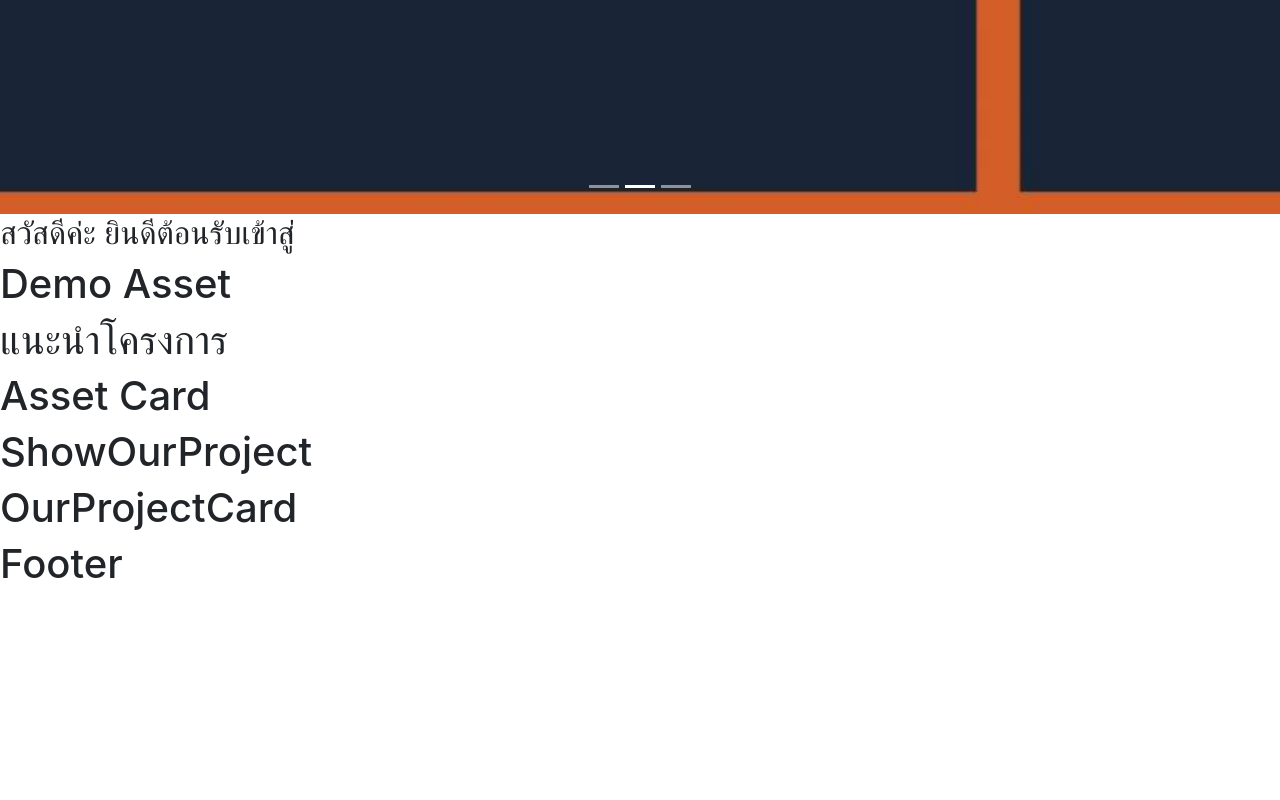
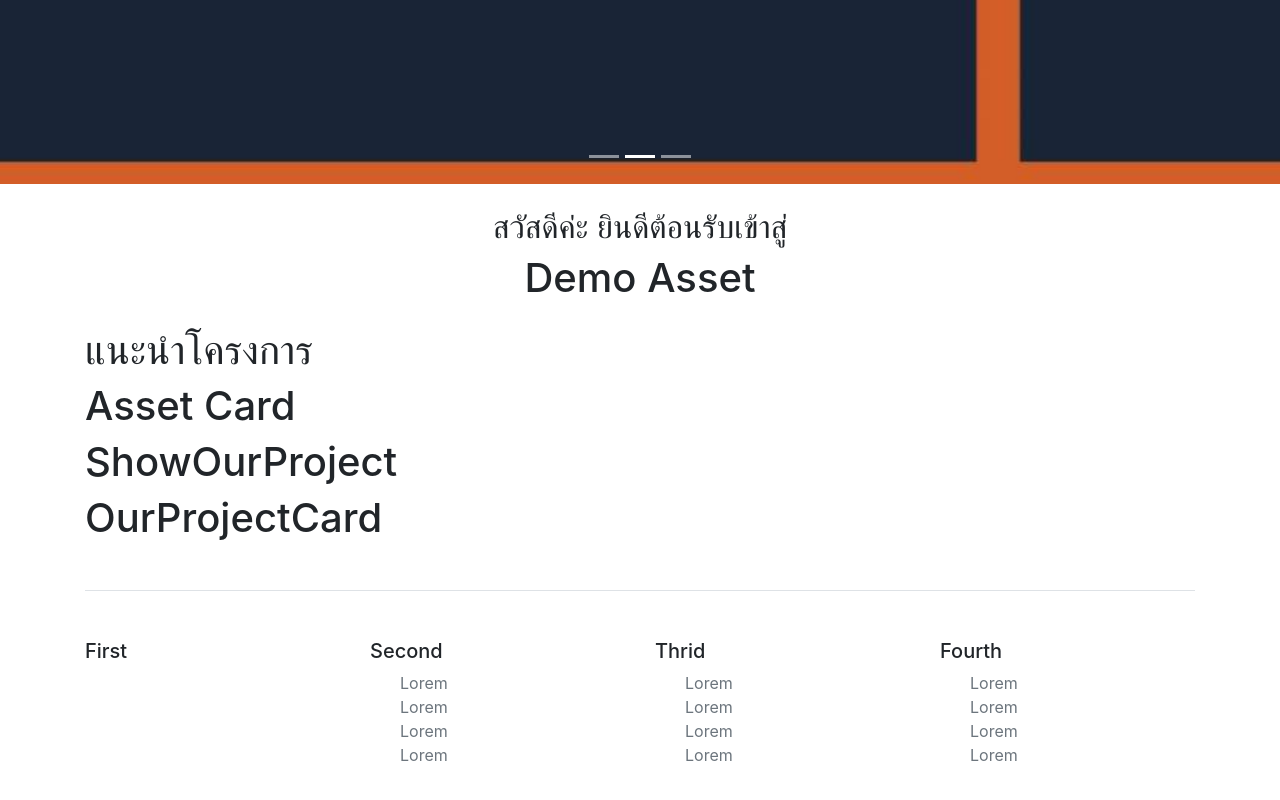
Before and after one commit to romncn/Demo-Asset, a React (Create React App) app: page /Home in a window 1280 px wide. Shown: the part 834-1634 px from the top of the page. Before the commit the page ends 1452 px from the top, so only its background shows below. Built offline with nearby package versions, Linux system fonts and the light colour scheme.

Commit message:
[+] Create Footer

```diff
--- a/src/View/Home.js
+++ b/src/View/Home.js
@@ -15,6 +15,7 @@
             <div className="Carousel-Slide">
                 <Carousel></Carousel>
             </div>
+            <div className="container">
                 <div className="Welcome-page">
                     <WelcomePage></WelcomePage>
                 </div>
@@ -28,6 +29,7 @@
                     <Footer></Footer>
                 </div>
             </div>
+        </div>
     )
 }
 
--- a/src/components/Footer.js
+++ b/src/components/Footer.js
@@ -2,9 +2,64 @@
 
 function Footer() {
     return (
-        <div>
-           <h1>Footer</h1>
-        </div>
+        <footer class="pt-4 my-md-5 pt-md-5 border-top">
+            <div className="row">
+                <div className="col-12 col-md">
+                    <h5>First</h5>
+                </div>
+                <div className="col-6 col-md">
+                    <h5>Second</h5>
+                    <ul className="list-unstyled text-small">
+                        <li>
+                            <a className="text-muted" href="#">Lorem</a>
+                        </li>
+                        <li>
+                            <a className="text-muted" href="#">Lorem</a>
+                        </li>
+                        <li>
+                            <a className="text-muted" href="#">Lorem</a>
+                        </li>
+                        <li>
+                            <a className="text-muted" href="#">Lorem</a>
+                        </li>
+                    </ul>
+                </div>
+                <div className="col-6 col-md">
+                    <h5>Thrid</h5>
+                    <ul className="list-unstyled text-small">
+                        <li>
+                            <a className="text-muted" href="#">Lorem</a>
+                        </li>
+                        <li>
+                            <a className="text-muted" href="#">Lorem</a>
+                        </li>
+                        <li>
+                            <a className="text-muted" href="#">Lorem</a>
+                        </li>
+                        <li>
+                            <a className="text-muted" href="#">Lorem</a>
+                        </li>
+                    </ul>
+                </div>
+                <div className="col-6 col-md">
+                    <h5>Fourth</h5>
+                    <ul className="list-unstyled text-small">
+                        <li>
+                            <a className="text-muted" href="#">Lorem</a>
+                        </li>
+                        <li>
+                            <a className="text-muted" href="#">Lorem</a>
+                        </li>
+                        <li>
+                            <a className="text-muted" href="#">Lorem</a>
+                        </li>
+                        <li>
+                            <a className="text-muted" href="#">Lorem</a>
+                        </li>
+                    </ul>
+                </div>
+            </div>
+        </footer>
     )
 }
 
--- a/src/components/ShowComponents/WelcomePage.js
+++ b/src/components/ShowComponents/WelcomePage.js
@@ -2,7 +2,7 @@
 
 function WelcomePage() {
     return (
-        <div>
+        <div className="text-center my-4">
             <h2>สวัสดีค่ะ ยินดีต้อนรับเข้าสู่</h2>
             <h1>Demo Asset</h1>
         </div>
--- a/src/css/App.css
+++ b/src/css/App.css
@@ -1,6 +1,3 @@
-body {
-    margin: 30px 0px;
-}
 .navbar-default .navbar-nav > li.dropdown:hover > a,
 .navbar-default .navbar-nav > li.dropdown:hover > a:hover,
 .navbar-default .navbar-nav > li.dropdown:hover > a:focus {
```
Lines whose indentation alone changed are shown as unchanged.
